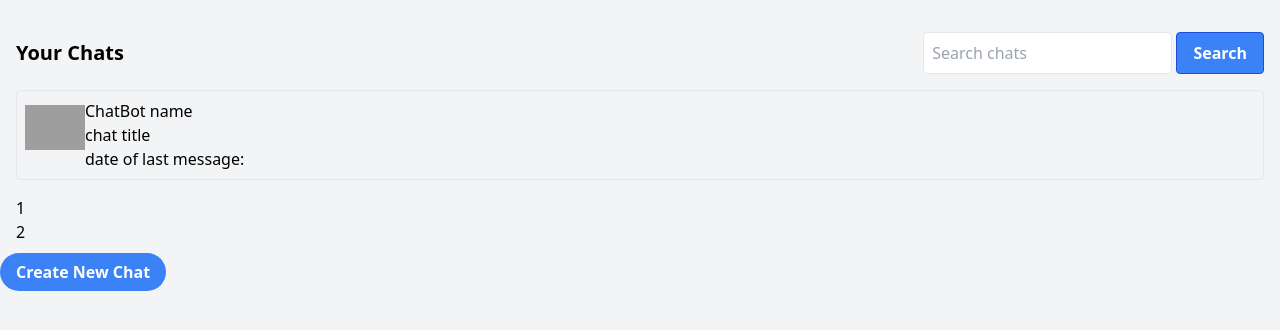
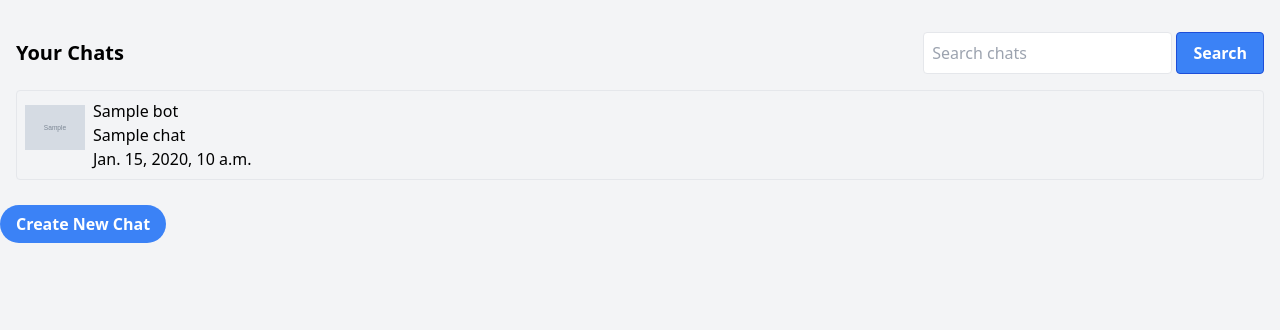
Before and after one commit to Narges-Mntzr/ChatBot-Maker, a Django app: page /chatbot/ in a window 1280 px wide. Shown: the part 64-394 px from the top of the page. Run offline with Django 3.2, Linux system fonts and the light colour scheme; a user stored in the database is signed in; tables that the repository leaves empty hold one stand-in row (values such as "Sample post"); grey boxes marked "Sample" are stand-in pictures; grey boxes are pictures that could not be loaded.

Commit message:
Add: Create Chat List.

```diff
--- a/myproject/chatbot/models.py
+++ b/myproject/chatbot/models.py
@@ -1,13 +1,14 @@
 from django.contrib.auth.models import User
 from django.db import models
 from django.utils import timezone
+
 
 # Create your models here.
 class Bot(models.Model):
     user = models.ForeignKey(User, on_delete=models.CASCADE)
     title = models.CharField(max_length=20, unique=True)
     detail = models.TextField(max_length=1000)
-    img = models.ImageField(upload_to='images/')
+    img = models.ImageField(upload_to='chatbot/')
     #TODO: what is prompt?
     prompt = models.TextField(max_length=1000)
     is_active = models.BooleanField(null=False, default=True)
@@ -25,20 +26,25 @@ class BotContent(models.Model):
 class Chat(models.Model):
     user = models.ForeignKey(User, on_delete=models.CASCADE)
     bot = models.ForeignKey(Bot, on_delete=models.CASCADE)
+    title = models.CharField(max_length=50)
     create_date = models.DateTimeField(default=timezone.now)
+    last_message_date = models.DateTimeField(default=timezone.now)
+
+class Reaction(models.TextChoices):
+    LIKE = ('like', 'Like')
+    DISLIKE = ('dislike', 'Dislike')
+    NONE = ('none', 'None')
+
+class MessageRole(models.TextChoices):
+    USER = ('user','User')
+    BOT = ('bot','Bot')
 
 class Message(models.Model):
     chat = models.ForeignKey(Chat, on_delete=models.CASCADE)
     text = models.TextField(max_length=800)
     pub_date = models.DateTimeField(default=timezone.now)
-    is_answer = models.BooleanField(null=False, default=False)
-
-    REACTION = (
-        ('like', 'Like'),
-        ('dislike', 'Dislike'),
-        ('none', 'None'),
-    )
-    reaction = models.CharField(max_length=20, choices=REACTION, default='none')
+    is_answer = models.CharField(max_length=20, choices=MessageRole.choices, null=False)
+    reaction = models.CharField(max_length=20, choices=Reaction.choices, default=Reaction.NONE)
 
     def __str__(self):
         return f"{self.text}"
--- a/myproject/chatbot/templates/chatbot/chat-list.html
+++ b/myproject/chatbot/templates/chat-list.html
@@ -1,3 +1,5 @@
+{% load static %}
+
 <!DOCTYPE html>
 <html lang="en">
 <head>
@@ -23,29 +25,47 @@
             </div>
         </div>
         <!-- List of Previous Chats -->
+        {% for chat in chat_in_page %}
         <ul class="chat-list">
             <li class="chat-item border rounded p-2 mb-4 hover:bg-gray-100">
                 <a href="chat-details.html" class="chat-link flex items-center">
-                    <div class="chat-avatar" style="width:60px;height:60px;">
-                        <img src="https://upload.wikimedia.org/wikipedia/commons/9/99/Sample_User_Icon.png" alt="User 1">
+                    <div class="chat-avatar mr-2" style="width:60px;height:60px;">
+                        <!-- todo -->
+                        <!-- <img src="{% static '/media/'%}{{ chat.bot.img }}" alt="{% static 'bot1.jpg' %}"> -->
+                        <img src="{{ chat.bot.img.url }}" alt="/media/chatbot/bot1.jpg">
                     </div>
                     <div class="chat-details">
-                        <h3 class="chat-title">ChatBot name</h3>
-                        <p class="chat-preview">chat title</p>
-                        <p class="chat-date">date of last message: </p>
+                        <h3 class="chat-title">{{chat.bot.title}}</h3>
+                        <p class="chat-preview">{{chat.title}}</p>
+                        <p class="chat-date">{{chat.last_message_date}} </p>
                     </div>
                 </a>
             </li>
             <!-- Add more chat items here with the same added styles -->
         </ul>
+        {% endfor %}
         <!-- Pagination -->
-        <div class="pagination flex space-x-2">
-            <ul>
-                <li><a href="#">1</a></li>
-                <li><a href="#">2</a></li>
-                <!-- Add more pages as needed -->
-            </ul>
-        </div>
+        {% if chat_in_page.has_other_pages %}
+        <ul class="pagination flex space-x-2">
+            {% if chat_in_page.has_previous %}
+            <li><a href="?page={{ chat_in_page.previous_page_number }}">&laquo;</a></li>
+            {% else %}
+            <li class="disabled"><span>&laquo;</span></li>
+            {% endif %}
+            {% for i in chat_in_page.paginator.page_range %}
+            {% if chat_in_page.number == i %}
+                <li class="active"><span>{{ i }} <span class="sr-only">(current)</span></span></li>
+            {% else %}
+                <li><a href="?page={{ i }}">{{ i }}</a></li>
+            {% endif %}
+            {% endfor %}
+            {% if chat_in_page.has_next %}
+            <li><a href="?page={{ chat_in_page.next_page_number }}">&raquo;</a></li>
+            {% else %}
+            <li class="disabled"><span>&raquo;</span></li>
+            {% endif %}
+        </ul>
+        {% endif %}
     </div>
     <footer>
         <div class="container mx-auto">
--- a/myproject/chatbot/views.py
+++ b/myproject/chatbot/views.py
@@ -2,6 +2,7 @@ from django.contrib import auth
 from django.contrib.auth.decorators import login_required
 from django.contrib.auth.models import User, Group
 from django.contrib.auth.password_validation import validate_password
+from django.core.paginator import Paginator, EmptyPage, PageNotAnInteger
 from django.db import IntegrityError
 from django.http import HttpResponseRedirect
 from django.shortcuts import render
@@ -11,9 +12,19 @@ from django.urls import reverse
 # @login_required(login_url='chatbot:home')
 def home(request):
     if request.user.is_authenticated:
-        return render(request,'chatbot/chat-list.html')
+        user = request.user
+        sorted_chat_list = user.chat_set.order_by('-last_message_date')
+        page = request.GET.get('page', 1)
+        paginator = Paginator(sorted_chat_list, 5)
+        try:
+            chat_in_page = paginator.page(page)
+        except PageNotAnInteger:
+            chat_in_page = paginator.page(1)
+        except EmptyPage:
+            chat_in_page = paginator.page(paginator.num_pages)
+        return render(request,'chat-list.html', {"chat_in_page":chat_in_page})
     else:
-        return render(request,'chatbot/landing.html')
+        return render(request,'landing.html')
 
 def login(request):
     if request.method == 'POST':
@@ -22,9 +33,9 @@ def login(request):
             auth.login(request,user)
             return HttpResponseRedirect(reverse("chatbot:home"))
         else:
-            return render (request,'chatbot/login.html', {'error_message':'Username or password is incorrect!'})
+            return render (request,'login.html', {'error_message':'Username or password is incorrect!'})
     else:
-        return render(request,'chatbot/login.html')
+        return render(request,'login.html')
 
 def logout(request):
     #todo: GET or POST
@@ -44,10 +55,10 @@ def register(request):
                 auth.login(request,user)
                 return HttpResponseRedirect(reverse("chatbot:home"))
             except IntegrityError as e:
-                return render (request,'chatbot/register.html', {'error_message':'email is already taken!'})
+                return render (request,'register.html', {'error_message':'email is already taken!'})
             except Exception as e:
-                 return render(request,'chatbot/register.html',{'error_message':e.error_list[0]})
+                 return render(request,'register.html',{'error_message':e.error_list[0]})
         else:
-            return render (request,'chatbot/register.html', {'error_message':'Password does not match!'})
+            return render (request,'register.html', {'error_message':'Password does not match!'})
     else:
-        return render(request,'chatbot/register.html')
+        return render(request,'register.html')
--- a/myproject/myproject/urls.py
+++ b/myproject/myproject/urls.py
@@ -13,6 +13,8 @@ Including another URLconf
     1. Import the include() function: from django.urls import include, path
     2. Add a URL to urlpatterns:  path('blog/', include('blog.urls'))
 """
+from django.conf import settings
+from django.conf.urls.static import static
 from django.contrib import admin
 from django.urls import path, include
 
@@ -20,3 +22,6 @@ urlpatterns = [
     path("chatbot/", include("chatbot.urls")),
     path('admin/', admin.site.urls),
 ]
+
+if settings.DEBUG:
+    urlpatterns += static(settings.MEDIA_URL, document_root=settings.MEDIA_ROOT)
```
Also changed, not shown: myproject/myproject/settings.py (+6 -2 lines), myproject/chatbot/migrations/0001_initial.py, myproject/chatbot/templates/chat-details.html (renamed from myproject/chatbot/templates/chatbot/chat-details.html), myproject/chatbot/templates/create-chat.html (renamed from myproject/chatbot/templates/chatbot/create-chat.html), myproject/chatbot/templates/landing.html (renamed from myproject/chatbot/templates/chatbot/landing.html), myproject/chatbot/templates/login.html (renamed from myproject/chatbot/templates/chatbot/login.html), myproject/chatbot/templates/register.html (renamed from myproject/chatbot/templates/chatbot/register.html), myproject/media/chatbot/bot1.png (added), myproject/media/images/6a8b50ac0aa0e64f224bcee2f0afbd66.jpg (deleted), 1 other file.
